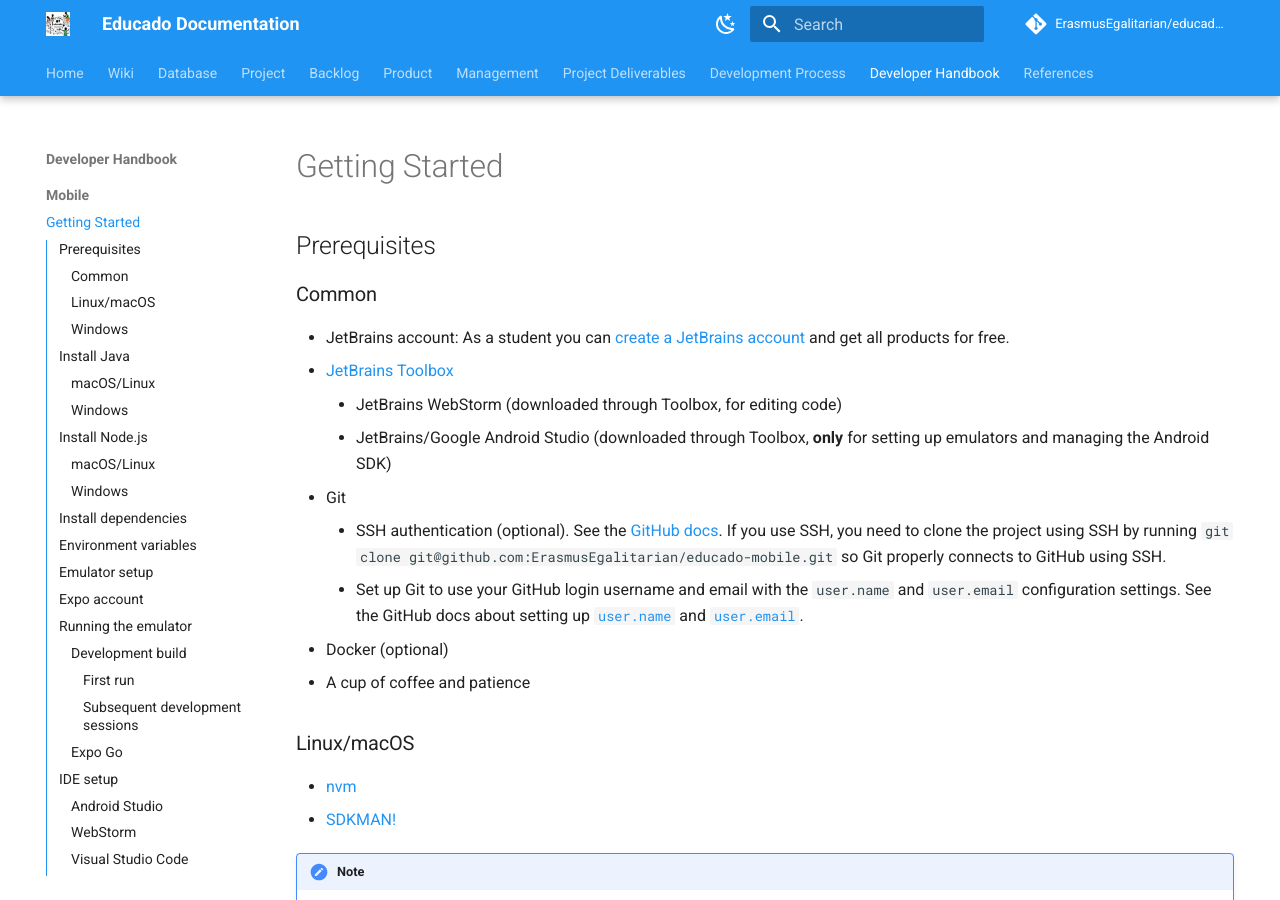
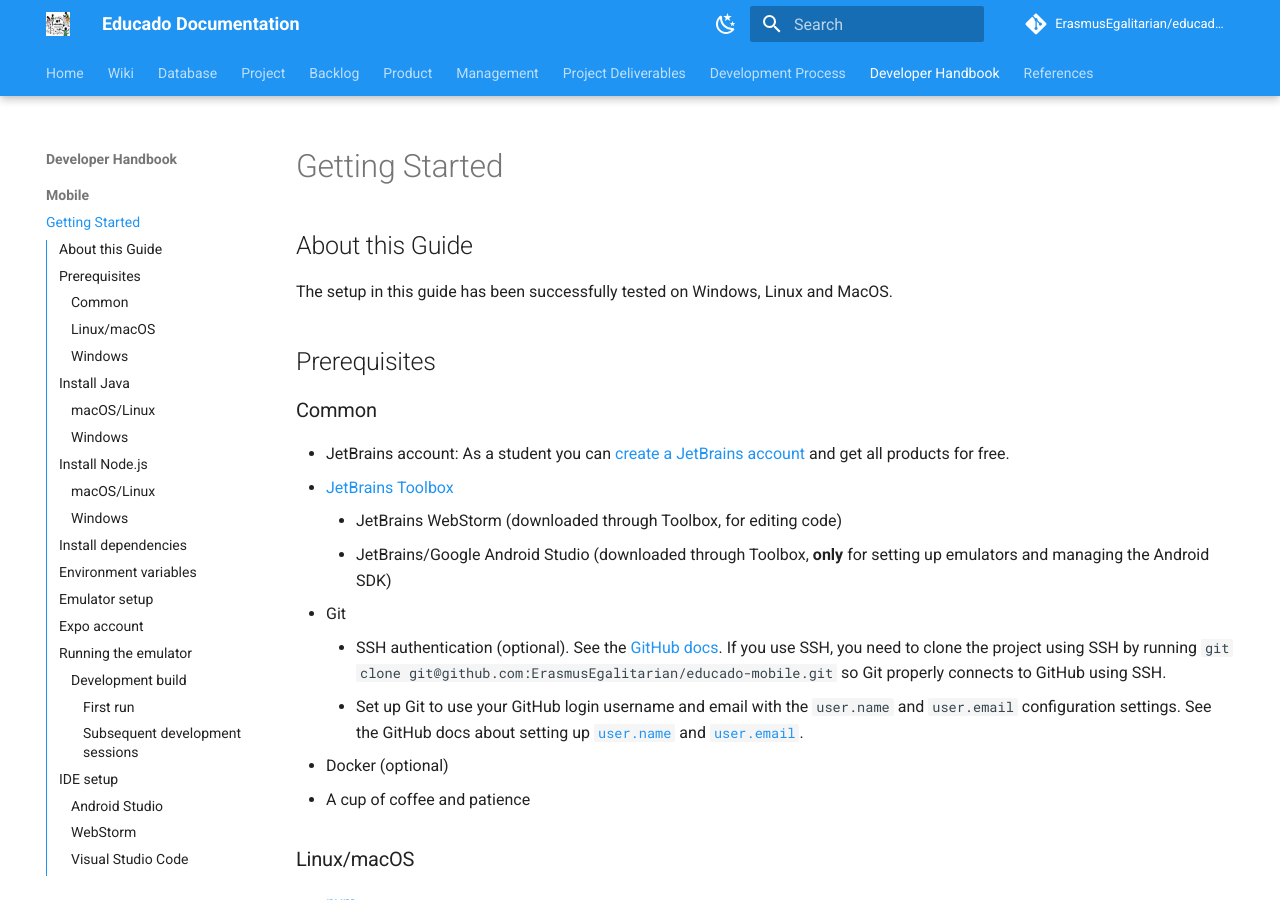
Before and after one commit to ErasmusEgalitarian/educado-docs, an MkDocs documentation site: the page built from docs/handbook/mobile/getting-started.md, in a window 1280 px wide and 900 px high. Built offline with MkDocs 1.6.1 and Material for MkDocs 9.7.7, drawn with Linux system fonts in a browser that asks for light colours; comment, search, counter and statistics services are not loaded.

Commit message:
Added an 'about this guide' section.

```diff
--- a/docs/handbook/mobile/getting-started.md
+++ b/docs/handbook/mobile/getting-started.md
@@ -1,3 +1,7 @@
+## About this Guide
+
+The setup in this guide has been successfully tested on Windows, Linux and MacOS.
+
 ## Prerequisites
 
 ### Common
@@ -208,11 +212,11 @@
 
     You can also try to run the server with `npx expo start -c` which will clear the cache before starting the emulator.
 
-### Expo Go
+!!! danger
 
-Expo Go is the legacy method of running the app on Android. It is not recommended for development. You can read more
-about the pros and cons of Expo Go and how it compares to development builds in the
-[Expo docs](https://docs.expo.dev/develop/development-builds/introduction/).
+    Expo Go is the legacy method of running the app on Android. It is not recommended for development. You can read more
+    about the pros and cons of Expo Go and how it compares to development builds in the
+    [Expo docs](https://docs.expo.dev/develop/development-builds/introduction/).
 
 ## IDE setup
 
--- a/pyproject.toml
+++ b/pyproject.toml
@@ -1,6 +1,6 @@
 [project]
 name = "educado-docs"
-version = "2.5.0"
+version = "2.5.1"
 description = "Official documentation for the Educado project"
 readme = "README.md"
 authors = [
```
Also changed, not shown: CHANGELOG.md (+10 -0 lines).
